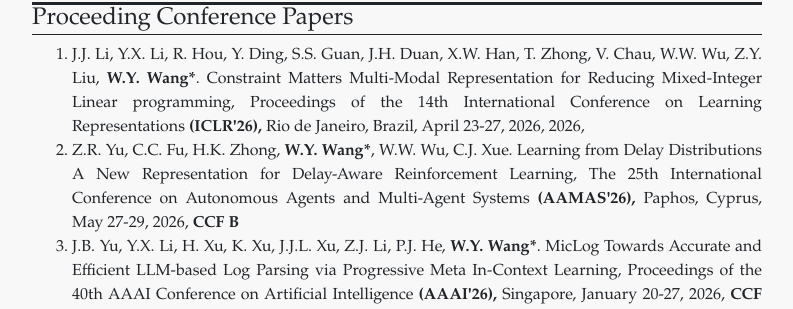
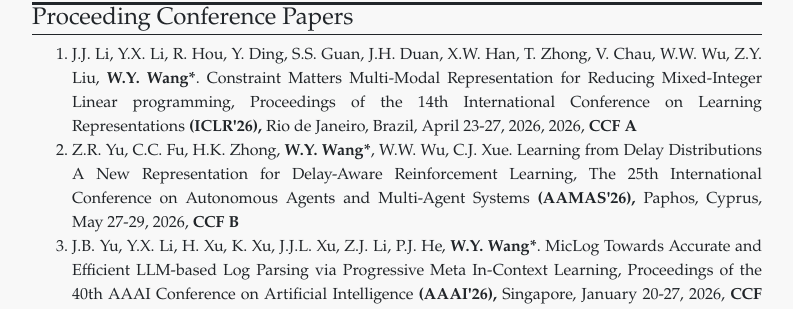
Before and after one commit to wanyuanwang/wanyuanwang.github.io, a Jekyll site: the page built from publications.html, in a window 1280 px wide and 900 px high, scrolled down 1682 px. Shown: the part 141-450 px from the top of the window, without its empty margins (243-1036 px from the left). Built offline with Jekyll 4.4.1, drawn with Linux system fonts in a browser that asks for light colours.

Commit message:
Update conference_papers.yml

```diff
--- a/_data/conference_papers.yml
+++ b/_data/conference_papers.yml
@@ -4,7 +4,7 @@
   conference_abbr: (ICLR'26),
   address: Rio de Janeiro, Brazil,
   date: April 23-27, 2026, 2026,
-  others:
+  others: <b> CCF A</b>
 
 - authors: Z.R. Yu, C.C. Fu, H.K. Zhong, <b>W.Y. Wang*</b>, W.W. Wu, C.J. Xue.
   title: Learning from Delay Distributions A New Representation for Delay-Aware Reinforcement Learning,
```
